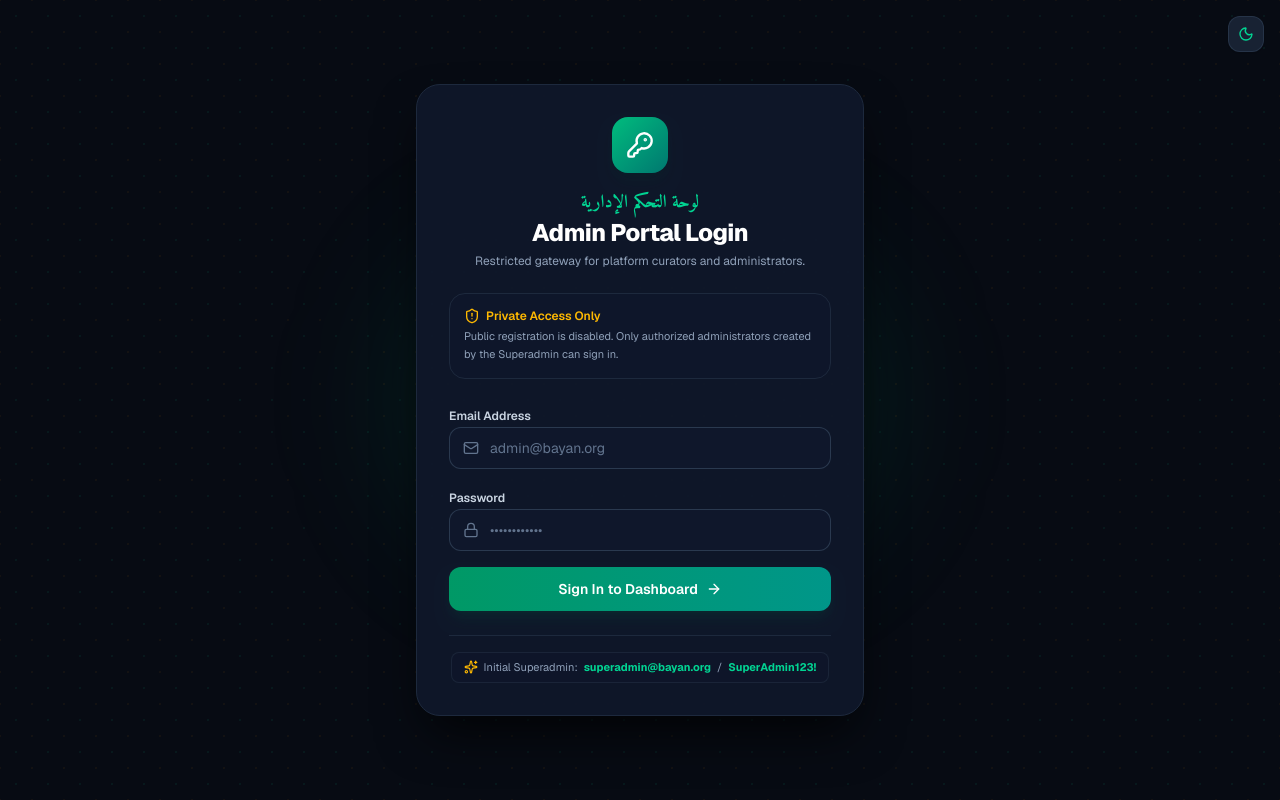
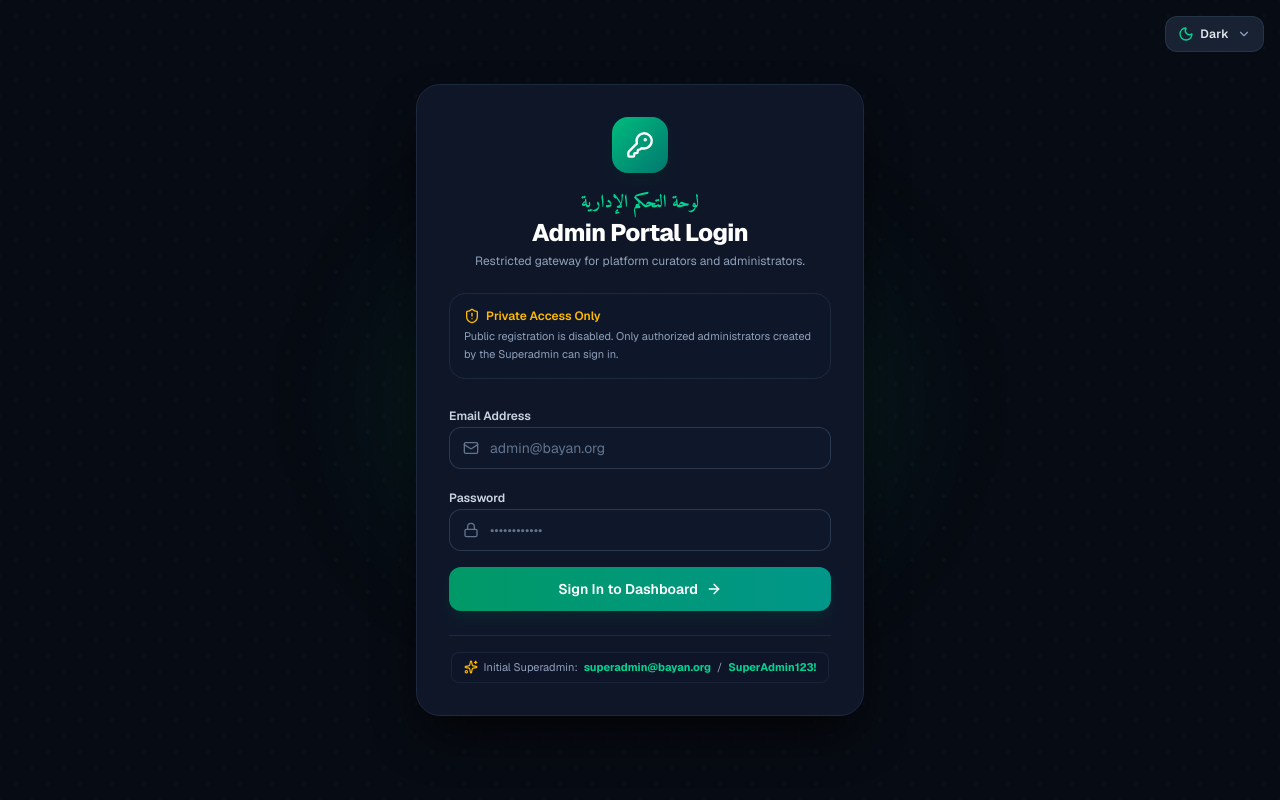
Before and after one commit to OlyMahmudMugdho/arabiyyah, a Next.js app: page /admin/login in a window 1280 px wide. Built offline with nearby package versions, Linux system fonts and the light colour scheme.

Commit message:
feat(theme): replace rotation button with theme selector dropdown menu

```diff
--- a/src/components/ThemeToggle.tsx
+++ b/src/components/ThemeToggle.tsx
@@ -1,72 +1,241 @@
 "use client";
 
-import { useTheme } from "./ThemeProvider";
-import { Sun, Moon, BookOpen } from "lucide-react";
-import { useEffect, useState } from "react";
+import { useTheme, type Theme } from "./ThemeProvider";
+import { Sun, Moon, BookOpen, Monitor, ChevronDown, Check } from "lucide-react";
+import React, { useEffect, useRef, useState } from "react";
 
 interface ThemeToggleProps {
   className?: string;
   compact?: boolean;
 }
 
+interface ThemeOption {
+  id: Theme;
+  label: string;
+  badge?: string;
+  description: string;
+  icon: React.ComponentType<{ className?: string }>;
+  iconColor: string;
+  iconBg: string;
+}
+
+const THEME_OPTIONS: ThemeOption[] = [
+  {
+    id: "light",
+    label: "Light",
+    description: "Clean daytime brightness",
+    icon: Sun,
+    iconColor: "text-amber-500",
+    iconBg: "bg-amber-100 dark:bg-amber-950/40 text-amber-600",
+  },
+  {
+    id: "sepia",
+    label: "Sepia",
+    badge: "Manuscript",
+    description: "Warm parchment reading",
+    icon: BookOpen,
+    iconColor: "text-amber-800 dark:text-amber-400",
+    iconBg: "bg-amber-200/60 dark:bg-amber-900/40 text-amber-800",
+  },
+  {
+    id: "dark",
+    label: "Dark",
+    description: "Night mode slate",
+    icon: Moon,
+    iconColor: "text-emerald-500 dark:text-emerald-400",
+    iconBg: "bg-emerald-100 dark:bg-emerald-950/50 text-emerald-600",
+  },
+  {
+    id: "system",
+    label: "System",
+    description: "Sync with device setting",
+    icon: Monitor,
+    iconColor: "text-slate-500 dark:text-slate-400",
+    iconBg: "bg-slate-200/70 dark:bg-slate-800 text-slate-600",
+  },
+];
+
 export function ThemeToggle({ className = "", compact = false }: ThemeToggleProps) {
-  const { resolvedTheme, toggleTheme } = useTheme();
+  const { theme, resolvedTheme, setTheme } = useTheme();
   const [mounted, setMounted] = useState(false);
+  const [isOpen, setIsOpen] = useState(false);
+  const dropdownRef = useRef<HTMLDivElement>(null);
 
   useEffect(() => {
     setMounted(true);
   }, []);
 
+  useEffect(() => {
+    const handleClickOutside = (event: MouseEvent | TouchEvent) => {
+      if (
+        dropdownRef.current &&
+        !dropdownRef.current.contains(event.target as Node)
+      ) {
+        setIsOpen(false);
+      }
+    };
+
+    const handleKeyDown = (event: KeyboardEvent) => {
+      if (event.key === "Escape") {
+        setIsOpen(false);
+      }
+    };
+
+    if (isOpen) {
+      document.addEventListener("mousedown", handleClickOutside);
+      document.addEventListener("touchstart", handleClickOutside);
+      document.addEventListener("keydown", handleKeyDown);
+    }
+
+    return () => {
+      document.removeEventListener("mousedown", handleClickOutside);
+      document.removeEventListener("touchstart", handleClickOutside);
+      document.removeEventListener("keydown", handleKeyDown);
+    };
+  }, [isOpen]);
+
   if (!mounted) {
     return (
       <div
-        className={`w-9 h-9 rounded-xl border border-slate-200 dark:border-slate-800 bg-slate-100 dark:bg-slate-800/60 opacity-60 animate-pulse ${className}`}
+        className={`rounded-xl border border-slate-200 dark:border-slate-800 bg-slate-100 dark:bg-slate-800/60 opacity-60 animate-pulse ${
+          compact ? "w-14 h-9" : "w-24 h-9"
+        } ${className}`}
       />
     );
   }
 
-  const getLabelAndTitle = () => {
-    switch (resolvedTheme) {
+  const renderActiveIcon = () => {
+    if (theme === "system") {
+      return (
+        <Monitor className="w-4 h-4 text-slate-600 dark:text-slate-300 transition-transform duration-200" />
+      );
+    }
+    if (resolvedTheme === "light") {
+      return (
+        <Sun className="w-4 h-4 text-amber-500 transition-transform duration-200" />
+      );
+    }
+    if (resolvedTheme === "sepia") {
+      return (
+        <BookOpen className="w-4 h-4 text-amber-800 dark:text-amber-400 transition-transform duration-200" />
+      );
+    }
+    return (
+      <Moon className="w-4 h-4 text-emerald-500 dark:text-emerald-400 transition-transform duration-200" />
+    );
+  };
+
+  const getActiveLabel = () => {
+    switch (theme) {
       case "light":
-        return {
-          title: "Theme: Light (Click for Sepia Reading Mode)",
-          label: "Switch to sepia reading mode",
-        };
+        return "Light";
       case "sepia":
-        return {
-          title: "Theme: Sepia Manuscript (Click for Dark Night Mode)",
-          label: "Switch to dark theme",
-        };
+        return "Sepia";
       case "dark":
+        return "Dark";
+      case "system":
+        return "System";
       default:
-        return {
-          title: "Theme: Dark Night (Click for Light Daytime Mode)",
-          label: "Switch to light theme",
-        };
+        return "Theme";
     }
   };
 
-  const { title, label } = getLabelAndTitle();
+  return (
+    <div ref={dropdownRef} className="relative inline-block text-left">
+      <button
+        type="button"
+        onClick={() => setIsOpen((prev) => !prev)}
+        aria-expanded={isOpen}
+        aria-haspopup="menu"
+        aria-label="Select theme appearance"
+        className={`group relative flex items-center justify-between rounded-xl transition-all duration-200 focus:outline-none focus:ring-2 focus:ring-emerald-500/50 cursor-pointer ${
+          compact ? "h-9 px-2.5 gap-1.5" : "h-9 px-3 gap-2"
+        } bg-slate-100 hover:bg-slate-200 border border-slate-200 text-slate-700 hover:text-slate-900 shadow-xs dark:bg-slate-800/80 dark:hover:bg-slate-700/80 dark:border-slate-700/60 dark:text-slate-200 dark:hover:text-white sepia:bg-[#ede2cd] sepia:hover:bg-[#e4d3bc] sepia:border-[#dfd0b5] sepia:text-[#382b20] ${
+          isOpen ? "ring-2 ring-emerald-500/40 border-emerald-500/40" : ""
+        } ${className}`}
+      >
+        <div className="flex items-center gap-1.5">
+          {renderActiveIcon()}
+          {!compact && (
+            <span className="text-xs font-semibold tracking-wide">
+              {getActiveLabel()}
+            </span>
+          )}
+        </div>
+        <ChevronDown
+          className={`w-3.5 h-3.5 text-slate-400 dark:text-slate-400 sepia:text-[#7d6852] transition-transform duration-200 ${
+            isOpen
+              ? "rotate-180 text-emerald-600 dark:text-emerald-400"
+              : "group-hover:text-slate-600 dark:group-hover:text-slate-300"
+          }`}
+        />
+      </button>
 
+      {isOpen && (
+        <div
+          role="menu"
+          aria-orientation="vertical"
+          className="absolute right-0 mt-2 w-56 sm:w-60 rounded-2xl p-1.5 bg-white/95 dark:bg-[#0f172a]/95 sepia:bg-[#ede2cd] backdrop-blur-md border border-slate-200/90 dark:border-slate-800/90 sepia:border-[#dfd0b5] shadow-xl shadow-slate-900/10 dark:shadow-black/50 sepia:shadow-amber-950/15 z-50 animate-in fade-in zoom-in-95 duration-150 focus:outline-none"
+        >
+          <div className="px-2.5 py-1.5 mb-1 border-b border-slate-100 dark:border-slate-800/80 sepia:border-[#dfd0b5]/60 flex items-center justify-between">
+            <span className="text-[10px] font-bold tracking-wider uppercase text-slate-400 dark:text-slate-500 sepia:text-[#8a725b]">
+              Theme
+            </span>
+            <span className="text-[10px] font-medium text-slate-400 dark:text-slate-500 sepia:text-[#8a725b] capitalize">
+              Active: {theme}
+            </span>
+          </div>
+
+          <div className="space-y-0.5">
+            {THEME_OPTIONS.map((opt) => {
+              const isSelected = theme === opt.id;
+              const Icon = opt.icon;
               return (
                 <button
+                  key={opt.id}
                   type="button"
-      onClick={toggleTheme}
-      aria-label={label}
-      title={title}
-      className={`group relative flex items-center justify-center rounded-xl transition-all duration-200 focus:outline-none focus:ring-2 focus:ring-amber-500/50 ${
-        compact ? "w-8 h-8 p-1.5" : "w-9 h-9 p-2"
-      } bg-slate-100 hover:bg-slate-200 border border-slate-200 text-slate-700 hover:text-slate-900 shadow-xs dark:bg-slate-800/80 dark:hover:bg-slate-700/80 dark:border-slate-700/60 dark:text-slate-200 dark:hover:text-white ${className}`}
+                  role="menuitem"
+                  onClick={() => {
+                    setTheme(opt.id);
+                    setIsOpen(false);
+                  }}
+                  className={`w-full flex items-center justify-between px-2.5 py-2 rounded-xl text-left text-xs transition-colors group cursor-pointer ${
+                    isSelected
+                      ? "bg-emerald-50 text-emerald-950 font-semibold dark:bg-emerald-500/15 dark:text-emerald-300 sepia:bg-[#dfd0b5]/70 sepia:text-[#382b20]"
+                      : "text-slate-700 hover:bg-slate-100 hover:text-slate-900 dark:text-slate-300 dark:hover:bg-slate-800/70 dark:hover:text-white sepia:text-[#5a4738] sepia:hover:bg-[#e4d3bc]/80 sepia:hover:text-[#2a1f16]"
+                  }`}
                 >
-      {resolvedTheme === "light" && (
-        <Sun className="w-4 h-4 text-amber-500 group-hover:text-amber-600 transition-transform duration-300 group-hover:rotate-45" />
+                  <div className="flex items-center gap-2.5 min-w-0">
+                    <div className={`p-1.5 rounded-lg shrink-0 ${opt.iconBg}`}>
+                      <Icon className={`w-3.5 h-3.5 ${opt.iconColor}`} />
+                    </div>
+                    <div className="min-w-0">
+                      <div className="flex items-center gap-1.5">
+                        <span className="font-medium text-xs leading-none">
+                          {opt.label}
+                        </span>
+                        {opt.badge && (
+                          <span className="text-[9px] font-semibold px-1 py-0.2 rounded bg-amber-200/80 text-amber-900 dark:bg-amber-900/40 dark:text-amber-300 sepia:bg-[#cbb592] sepia:text-[#2b1f13] leading-tight">
+                            {opt.badge}
+                          </span>
                         )}
-      {resolvedTheme === "sepia" && (
-        <BookOpen className="w-4 h-4 text-amber-800 transition-transform duration-300 group-hover:scale-110" />
-      )}
-      {resolvedTheme === "dark" && (
-        <Moon className="w-4 h-4 text-emerald-400 group-hover:text-emerald-300 transition-transform duration-300 group-hover:-rotate-12" />
+                      </div>
+                      <div className="text-[10px] text-slate-400 dark:text-slate-500 sepia:text-[#8a725b] truncate mt-0.5">
+                        {opt.description}
+                      </div>
+                    </div>
+                  </div>
+                  {isSelected ? (
+                    <Check className="w-4 h-4 text-emerald-600 dark:text-emerald-400 sepia:text-amber-800 shrink-0 ml-2" />
+                  ) : (
+                    <span className="w-4 h-4 shrink-0 ml-2" />
                   )}
                 </button>
               );
+            })}
+          </div>
+        </div>
+      )}
+    </div>
+  );
 }
```
Lines whose indentation alone changed are shown as unchanged.
